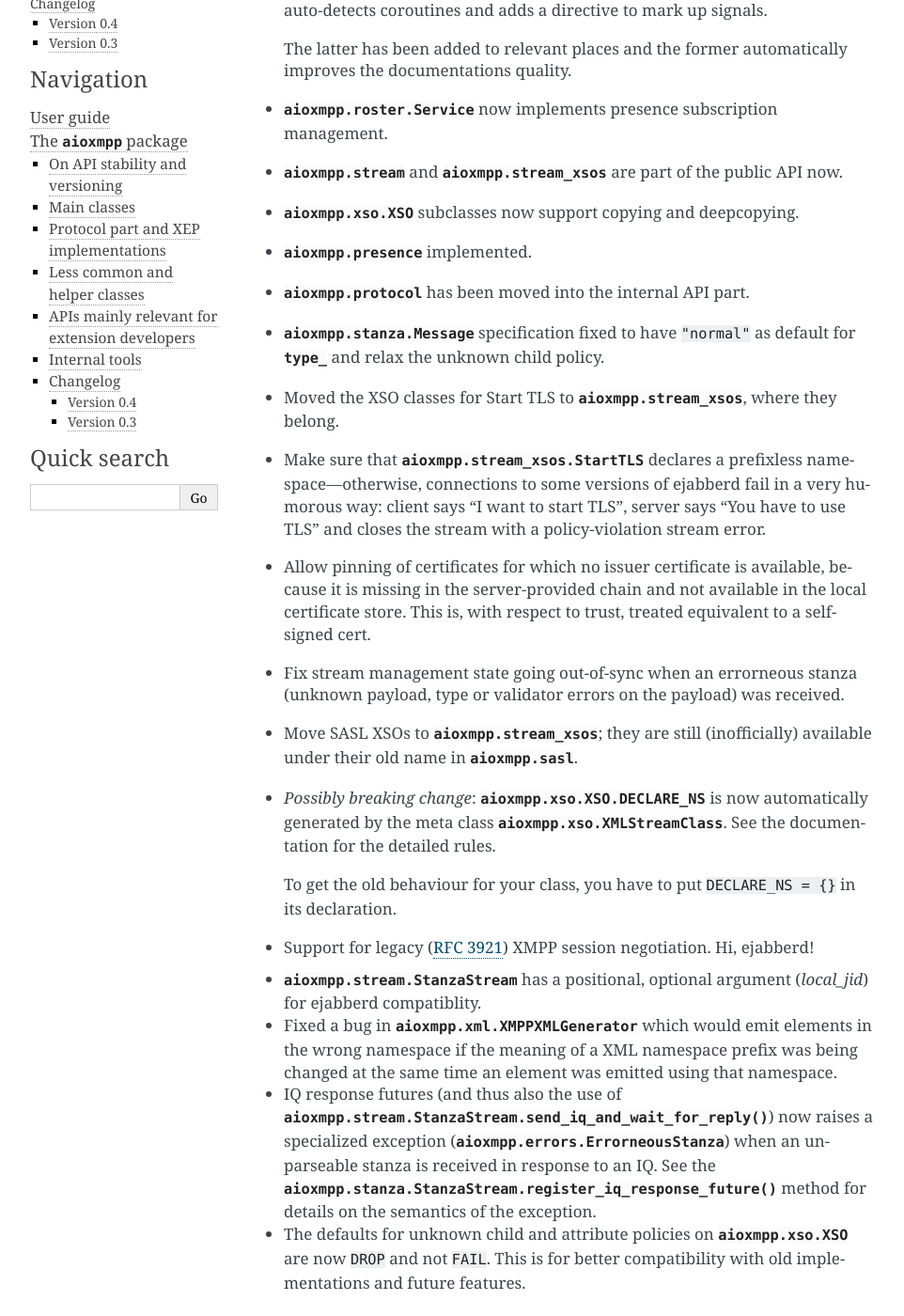
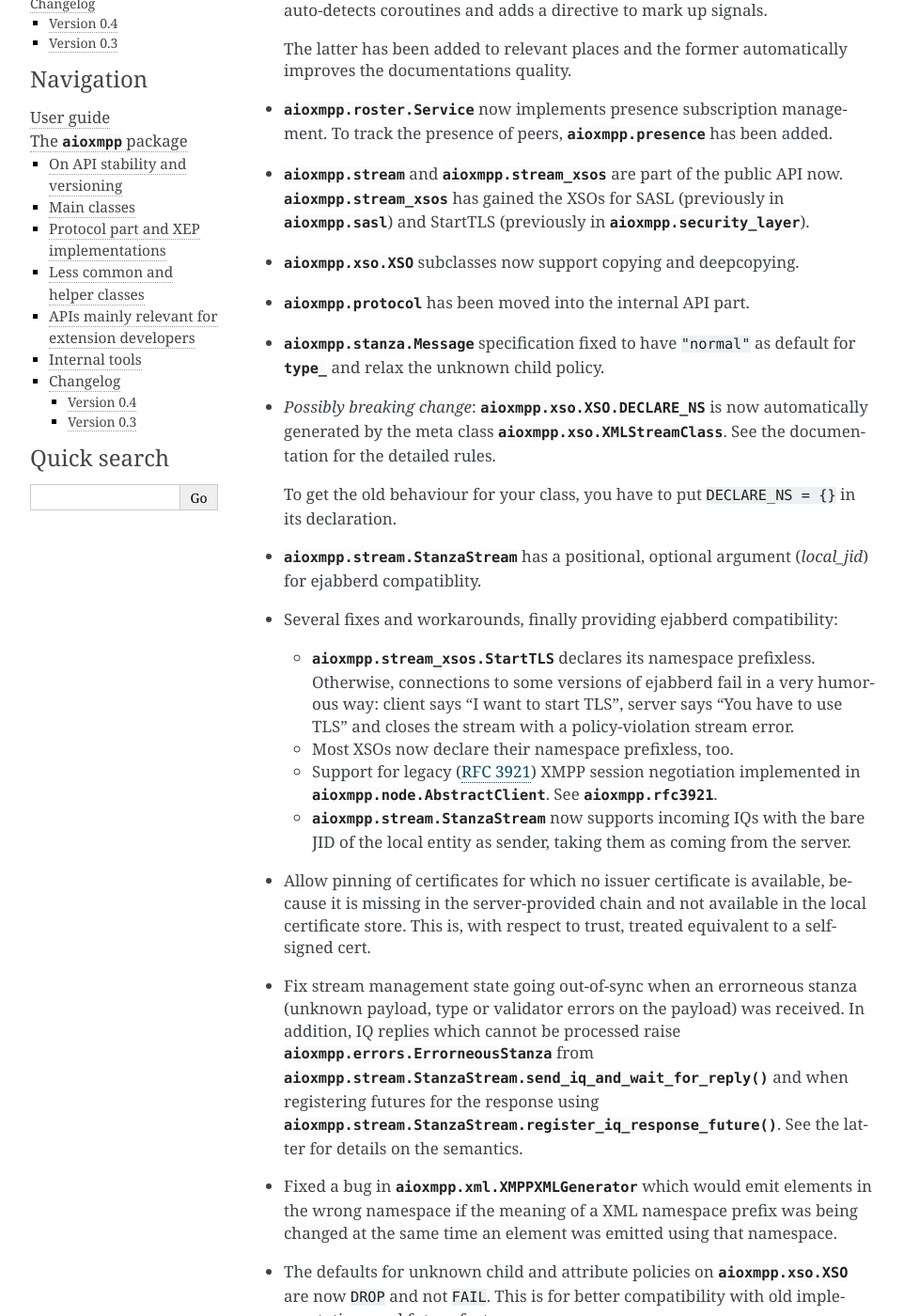
Before and after one commit to horazont/aioxmpp, a Sphinx documentation site: the page built from docs/api/changelog.rst, in a window 1280 px wide and 1400 px high, scrolled down 193 px. Shown: the whole window at 94% size, without its empty margins (148-1110 px from the left). Built offline with Sphinx 7.4.7, drawn with Linux system fonts in a browser that asks for light colours.

Commit message:
Clean up changelog

```diff
--- a/docs/api/changelog.rst
+++ b/docs/api/changelog.rst
@@ -13,39 +13,21 @@ Version 0.4
   improves the documentations quality.
 
 * :class:`aioxmpp.roster.Service` now implements presence subscription
-  management.
+  management. To track the presence of peers, :mod:`aioxmpp.presence` has been
+  added.
 
 * :mod:`aioxmpp.stream` and :mod:`aioxmpp.stream_xsos` are part of the public
-  API now.
+  API now. :mod:`aioxmpp.stream_xsos` has gained the XSOs for SASL (previously
+  in :mod:`aioxmpp.sasl`) and StartTLS (previously in
+  :mod:`aioxmpp.security_layer`).
 
 * :class:`aioxmpp.xso.XSO` subclasses now support copying and deepcopying.
-
-* :mod:`aioxmpp.presence` implemented.
 
 * :mod:`aioxmpp.protocol` has been moved into the internal API part.
 
 * :class:`aioxmpp.stanza.Message` specification fixed to have
   ``"normal"`` as default for :attr:`~aioxmpp.stanza.Message.type_` and relax
   the unknown child policy.
-
-* Moved the XSO classes for Start TLS to :mod:`aioxmpp.stream_xsos`, where they
-  belong.
-
-* Make sure that :class:`aioxmpp.stream_xsos.StartTLS` declares a prefixless
-  namespace---otherwise, connections to some versions of ejabberd fail in a
-  very humorous way: client says "I want to start TLS", server says "You have
-  to use TLS" and closes the stream with a policy-violation stream error.
-
-* Allow pinning of certificates for which no issuer certificate is available,
-  because it is missing in the server-provided chain and not available in the
-  local certificate store. This is, with respect to trust, treated equivalent
-  to a self-signed cert.
-
-* Fix stream management state going out-of-sync when an errorneous stanza
-  (unknown payload, type or validator errors on the payload) was received.
-
-* Move SASL XSOs to :mod:`aioxmpp.stream_xsos`; they are still (inofficially)
-  available under their old name in :mod:`aioxmpp.sasl`.
 
 * *Possibly breaking change*: :attr:`aioxmpp.xso.XSO.DECLARE_NS` is now
   automatically generated by the meta class
@@ -55,25 +37,46 @@ Version 0.4
   To get the old behaviour for your class, you have to put ``DECLARE_NS = {}``
   in its declaration.
 
-* Support for legacy (`RFC 3921`__) XMPP session negotiation. Hi, ejabberd!
-
-__ https://tools.ietf.org/html/rfc3921
-
 * :class:`aioxmpp.stream.StanzaStream` has a positional, optional argument
   (`local_jid`) for ejabberd compatiblity.
+
+* Several fixes and workarounds, finally providing ejabberd compatibility:
+
+  * :class:`aioxmpp.stream_xsos.StartTLS` declares its namespace
+    prefixless. Otherwise, connections to some versions of ejabberd fail in a
+    very humorous way: client says "I want to start TLS", server says "You have
+    to use TLS" and closes the stream with a policy-violation stream error.
+
+  * Most XSOs now declare their namespace prefixless, too.
+
+  * Support for legacy (`RFC 3921`__) XMPP session negotiation implemented in
+    :class:`aioxmpp.node.AbstractClient`. See :mod:`aioxmpp.rfc3921`.
+
+    __ https://tools.ietf.org/html/rfc3921
+
+  * :class:`aioxmpp.stream.StanzaStream` now supports incoming IQs with the
+    bare JID of the local entity as sender, taking them as coming from the
+    server.
+
+* Allow pinning of certificates for which no issuer certificate is available,
+  because it is missing in the server-provided chain and not available in the
+  local certificate store. This is, with respect to trust, treated equivalent
+  to a self-signed cert.
+
+* Fix stream management state going out-of-sync when an errorneous stanza
+  (unknown payload, type or validator errors on the payload) was received. In
+  addition, IQ replies which cannot be processed raise
+  :class:`aioxmpp.errors.ErrorneousStanza` from
+  :meth:`aioxmpp.stream.StanzaStream.send_iq_and_wait_for_reply` and when
+  registering futures for the response using
+  :meth:`aioxmpp.stream.StanzaStream.register_iq_response_future`. See the
+  latter for details on the semantics.
 
 * Fixed a bug in :class:`aioxmpp.xml.XMPPXMLGenerator` which would emit
   elements in the wrong namespace if the meaning of a XML namespace prefix was
   being changed at the same time an element was emitted using that namespace.
 
-* IQ response futures (and thus also the use of
-  :meth:`aioxmpp.stream.StanzaStream.send_iq_and_wait_for_reply`) now raises a
-  specialized exception (:class:`aioxmpp.errors.ErrorneousStanza`) when an
-  unparseable stanza is received in response to an IQ. See the
-  :meth:`aioxmpp.stanza.StanzaStream.register_iq_response_future` method for
-  details on the semantics of the exception.
-
-* The defaults for  unknown child and attribute policies on
+* The defaults for unknown child and attribute policies on
   :class:`aioxmpp.xso.XSO` are now ``DROP`` and not ``FAIL``. This is for
   better compatibility with old implementations and future features.
 
```
Also changed, not shown: 1 other file.
